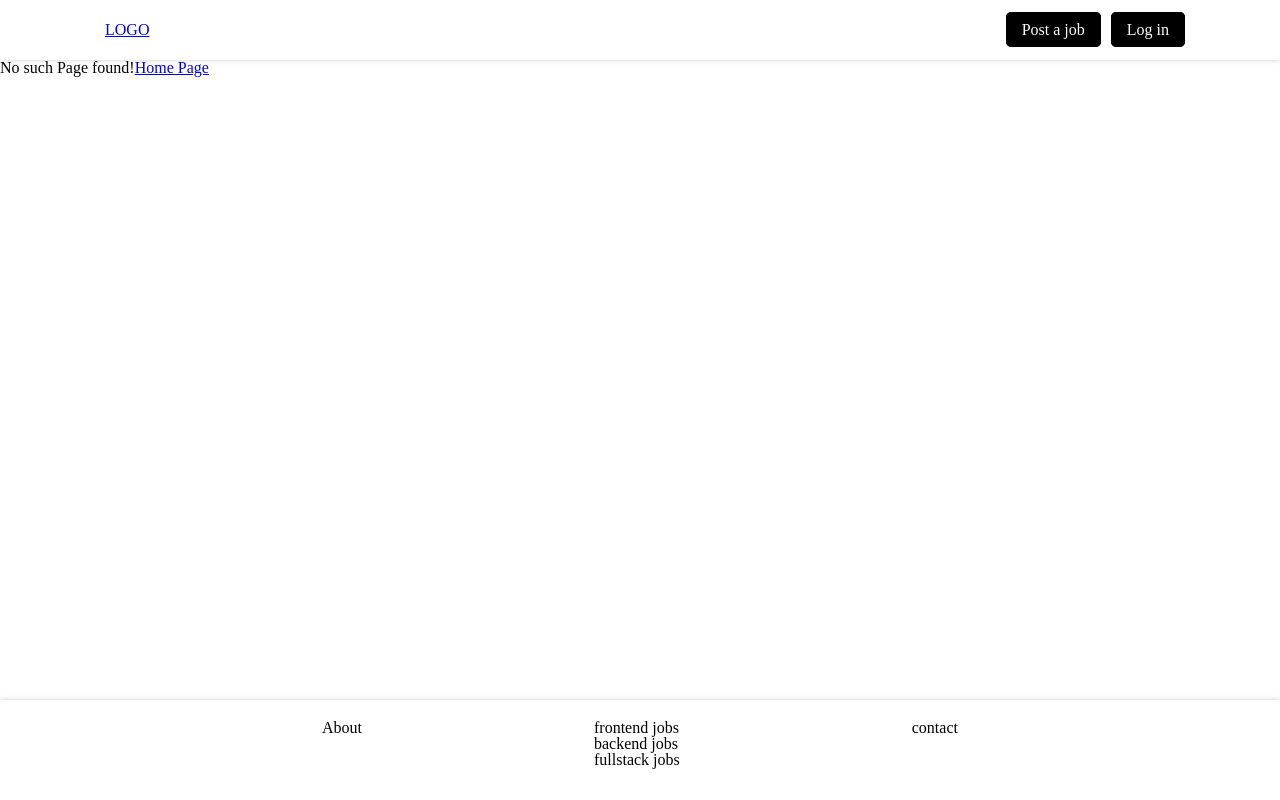
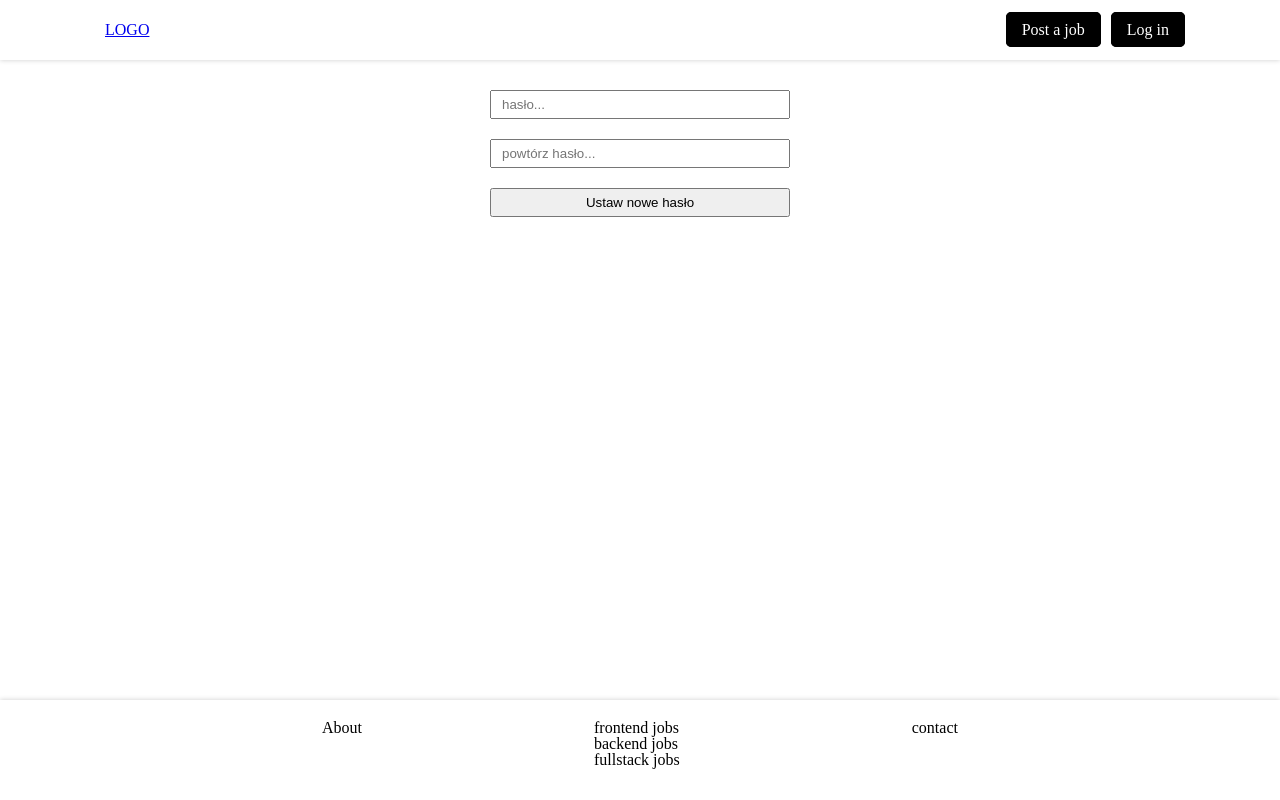
Before and after one commit to MaciejZajac/it-job-board, a React (Create React App) app: page /reset/1 in a window 1280 px wide. Built offline with nearby package versions, Linux system fonts and the light colour scheme.

Commit message:
reseting password - not completed

```diff
--- a/src/components/login/Login.js
+++ b/src/components/login/Login.js
@@ -15,18 +15,26 @@ export default class Login extends React.Component {
   }
   render() {
     return (
-            <div className='login'>
-                <form className='login__form'>
-                    <input className='login__input' type='text' placeholder='Email...' />
-                    <input className='login__input' type='password' placeholder='Hasło...' />
-                    <button className='login__btn' type='submit' onClick={this.handleLogin}>
+      <div className="login">
+        <form className="login__form">
+          <input className="login__input" type="text" placeholder="Email..." />
+          <input
+            className="login__input"
+            type="password"
+            placeholder="Hasło..."
+          />
+          <button
+            className="login__btn"
+            type="submit"
+            onClick={this.handleLogin}
+          >
             Zaloguj się
           </button>
-                    {/* <p>Przypomnij hasło</p> */}
+          <Link to="/resetPassword">Przypomnij hasło</Link>
           <br />
           <div>
             Nie masz konta?
-                        <Link to='/register'>Załóż konto</Link>
+            <Link to="/register">Załóż konto</Link>
           </div>
         </form>
       </div>
--- a/src/components/login/Register.js
+++ b/src/components/login/Register.js
@@ -1,6 +1,4 @@
 import React from "react";
-import { Redirect } from "react-router-dom";
-import history from "../../history";
 
 export default class Register extends React.Component {
   constructor(props) {
@@ -22,7 +20,7 @@ export default class Register extends React.Component {
 
     if (this.checkValidation()) {
       try {
-                const { email, password, confirmPassword } = this.state;
+        const { email, password } = this.state;
 
         const graphqlQuery = {
           query: `
@@ -81,41 +79,43 @@ export default class Register extends React.Component {
   }
 
   handleFormChange(e) {
-        e.preventDefault();
-
     this.setState({
       [e.target.name]: e.target.value
     });
   }
   render() {
     return (
-            <div className='login'>
-                <form className='login__form'>
+      <div className="login">
+        <form className="login__form">
           <input
-                        name='email'
-                        className='login__input'
-                        type='text'
-                        placeholder='Email...'
+            name="email"
+            className="login__input"
+            type="text"
+            placeholder="Email..."
             value={this.state.email}
             onChange={this.handleFormChange}
           />
           <input
-                        name='password'
-                        className='login__input'
-                        type='password'
-                        placeholder='Hasło...'
+            name="password"
+            className="login__input"
+            type="password"
+            placeholder="Hasło..."
             value={this.state.password}
             onChange={this.handleFormChange}
           />
           <input
-                        name='confirmPassword'
-                        className='login__input'
-                        type='password'
-                        placeholder='Powtórz hasło...'
+            name="confirmPassword"
+            className="login__input"
+            type="password"
+            placeholder="Powtórz hasło..."
             value={this.state.confirmPassword}
             onChange={this.handleFormChange}
           />
-                    <button className='login__btn' type='submit' onClick={this.handleRegistration}>
+          <button
+            className="login__btn"
+            type="submit"
+            onClick={this.handleRegistration}
+          >
             Zarejestruj się
           </button>
         </form>
--- /dev/null
+++ b/src/components/login/Reset.js
@@ -0,0 +1,79 @@
+import React from "react";
+
+export default class Reset extends React.Component {
+  constructor(props) {
+    super(props);
+
+    this.state = {
+      password: "",
+      confirmPassword: ""
+    };
+
+    this.validation = this.validation.bind(this);
+    this.handlePasswordReset = this.handlePasswordReset.bind(this);
+    this.handleInputChange = this.handleInputChange.bind(this);
+  }
+
+  handlePasswordReset(e) {
+    e.preventDefault();
+
+    if (this.validation()) {
+      console.log("poprawiam hasło!");
+      console.log(
+        "this.props.match.params.token",
+        this.props.match.params.token
+      );
+    }
+  }
+
+  handleInputChange(e) {
+    this.setState({
+      [e.target.name]: e.target.value
+    });
+  }
+
+  validation() {
+    const result = true;
+    const { password, confirmPassword } = this.state;
+    if (
+      password.length < 4 ||
+      password.toString() !== confirmPassword.toString()
+    ) {
+      result = false;
+    }
+
+    return result;
+  }
+
+  render() {
+    return (
+      <div className="login">
+        <form className="login__form">
+          <input
+            type="password"
+            name="password"
+            className="login__input"
+            value={this.state.password}
+            onChange={this.handleInputChange}
+            placeholder="hasło..."
+          />
+          <input
+            type="password"
+            name="confirmPassword"
+            className="login__input"
+            value={this.state.confirmPassword}
+            onChange={this.handleInputChange}
+            placeholder="powtórz hasło..."
+          />
+          <button
+            type="submit"
+            className="login__btn"
+            onClick={this.handlePasswordReset}
+          >
+            Ustaw nowe hasło
+          </button>
+        </form>
+      </div>
+    );
+  }
+}
--- /dev/null
+++ b/src/components/login/ResetPassword.js
@@ -0,0 +1,86 @@
+import React from "react";
+
+export default class ResetPassword extends React.Component {
+  constructor(props) {
+    super(props);
+
+    this.state = {
+      email: ""
+    };
+
+    this.handlePasswordChange = this.handlePasswordChange.bind(this);
+    this.handleFormChange = this.handleFormChange.bind(this);
+    this.checkValidation = this.checkValidation.bind(this);
+  }
+
+  validateEmail(email) {
+    var re = /^(([^<>()\[\]\\.,;:\s@"]+(\.[^<>()\[\]\\.,;:\s@"]+)*)|(".+"))@((\[[0-9]{1,3}\.[0-9]{1,3}\.[0-9]{1,3}\.[0-9]{1,3}\])|(([a-zA-Z\-0-9]+\.)+[a-zA-Z]{2,}))$/;
+    return re.test(String(email).toLowerCase());
+  }
+
+  checkValidation() {
+    let result = true;
+
+    const { email } = this.state;
+    if (!this.validateEmail(email)) {
+      result = false;
+    }
+
+    return result;
+  }
+
+  handleFormChange(e) {
+    e.preventDefault();
+
+    this.setState({
+      [e.target.name]: e.target.value
+    });
+  }
+
+  async handlePasswordChange(e) {
+    e.preventDefault();
+    if (this.checkValidation()) {
+      const graphqlQuery = {
+        query: `
+              query {
+                resetPassword(email: "${this.state.email}") {
+                    email
+                }
+              }
+          `
+      };
+
+      fetch("http://localhost:8080/graphql", {
+        method: "POST",
+        headers: {
+          "Content-Type": "application/json"
+        },
+        body: JSON.stringify(graphqlQuery)
+      });
+    }
+  }
+
+  render() {
+    return (
+      <div className="login">
+        <form className="login__form">
+          <input
+            className="login__input"
+            type="text"
+            name="email"
+            value={this.state.email}
+            onChange={this.handleFormChange}
+            placeholder="Email..."
+          />
+          <button
+            className="login__btn"
+            type="submit"
+            onClick={this.handlePasswordChange}
+          >
+            Wyślij link do przypomnienia hasła
+          </button>
+        </form>
+      </div>
+    );
+  }
+}
--- a/src/router.js
+++ b/src/router.js
@@ -9,18 +9,22 @@ import About from "./components/about/About";
 import Page404 from "./components/page404/Page404";
 import Register from "./components/login/Register";
 import history from "./history";
+import ResetPassword from "./components/login/ResetPassword";
+import Reset from "./components/login/Reset";
 
 const Router = () => {
   return (
     <BrowserRouter history={history}>
       <Layout>
         <Switch>
-                    <Route exact path='/' component={App} />
-                    <Route exact path='/post-offer' component={Login} />
-                    <Route exact path='/register' component={Register} />
-                    <Route exact path='/login' component={Login} />
-                    <Route exact path='/about' component={About} />
-                    <Route exact path='/contact' component={Contact} />
+          <Route exact path="/" component={App} />
+          <Route exact path="/post-offer" component={Login} />
+          <Route exact path="/register" component={Register} />
+          <Route exact path="/login" component={Login} />
+          <Route exact path="/resetPassword" component={ResetPassword} />
+          <Route exact path="/reset/:token" component={Reset} />
+          <Route exact path="/about" component={About} />
+          <Route exact path="/contact" component={Contact} />
           <Route component={Page404} />
           {/* <Route exact path='/motivation' component={Login} /> */}
           {/* <Route exact='/home' component={App} /> */}
```
Lines whose indentation alone changed are shown as unchanged.
